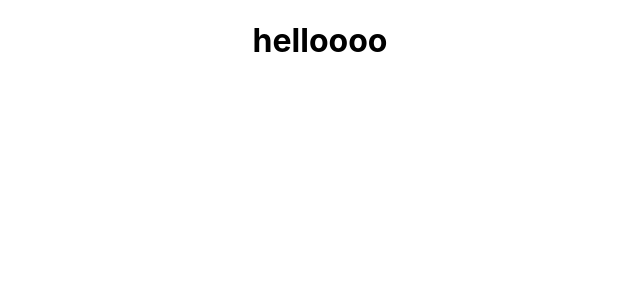
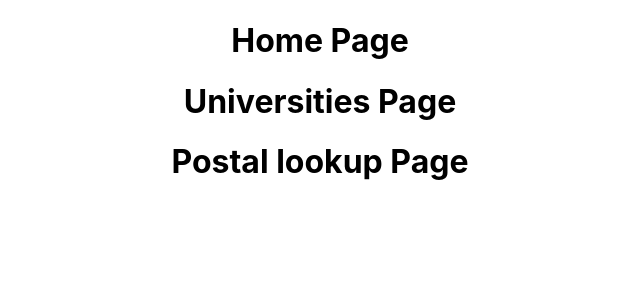
Before and after one commit to Navneet120691/navneetdhillon_launchpad-react-code-challenge, a React (Create React App) app in the folder navneetdhillon_launchpad-react-code-challenge/: page / in a window 1280 px wide. Shown: the top 300 px of the page, without its empty margins (320-960 px from the left). Built offline with nearby package versions, Linux system fonts and the light colour scheme.

Commit message:
create pages

```diff
--- a/navneetdhillon_launchpad-react-code-challenge/src/App.js
+++ b/navneetdhillon_launchpad-react-code-challenge/src/App.js
@@ -1,9 +1,14 @@
+import Home from "./pages/home/Home";
+import Universities from "./pages/Universities/Universities";
+import PostalLookup from "./pages/Postal lookup/PostalLookup";
 import './App.css';
 
 function App() {
   return (
     <div className="App">
-      <h1>helloooo</h1>
+     <Home/>
+     <Universities/>
+     <PostalLookup/>
     </div>
   );
 }
--- /dev/null
+++ b/navneetdhillon_launchpad-react-code-challenge/src/pages/Postal lookup/PostalLookup.js
@@ -0,0 +1,7 @@
+const PostalLookup = () => {
+    return (
+        <h1>Postal lookup Page</h1>
+     );
+}
+
+export default PostalLookup;
--- /dev/null
+++ b/navneetdhillon_launchpad-react-code-challenge/src/pages/Universities/Universities.js
@@ -0,0 +1,7 @@
+const Universities = () => {
+    return (
+        <h1>Universities Page</h1>
+     );
+}
+
+export default Universities;
--- /dev/null
+++ b/navneetdhillon_launchpad-react-code-challenge/src/pages/home/Home.js
@@ -0,0 +1,7 @@
+const Home = () => {
+    return (
+        <h1>Home Page</h1>
+    );
+}
+
+export default Home;
```
